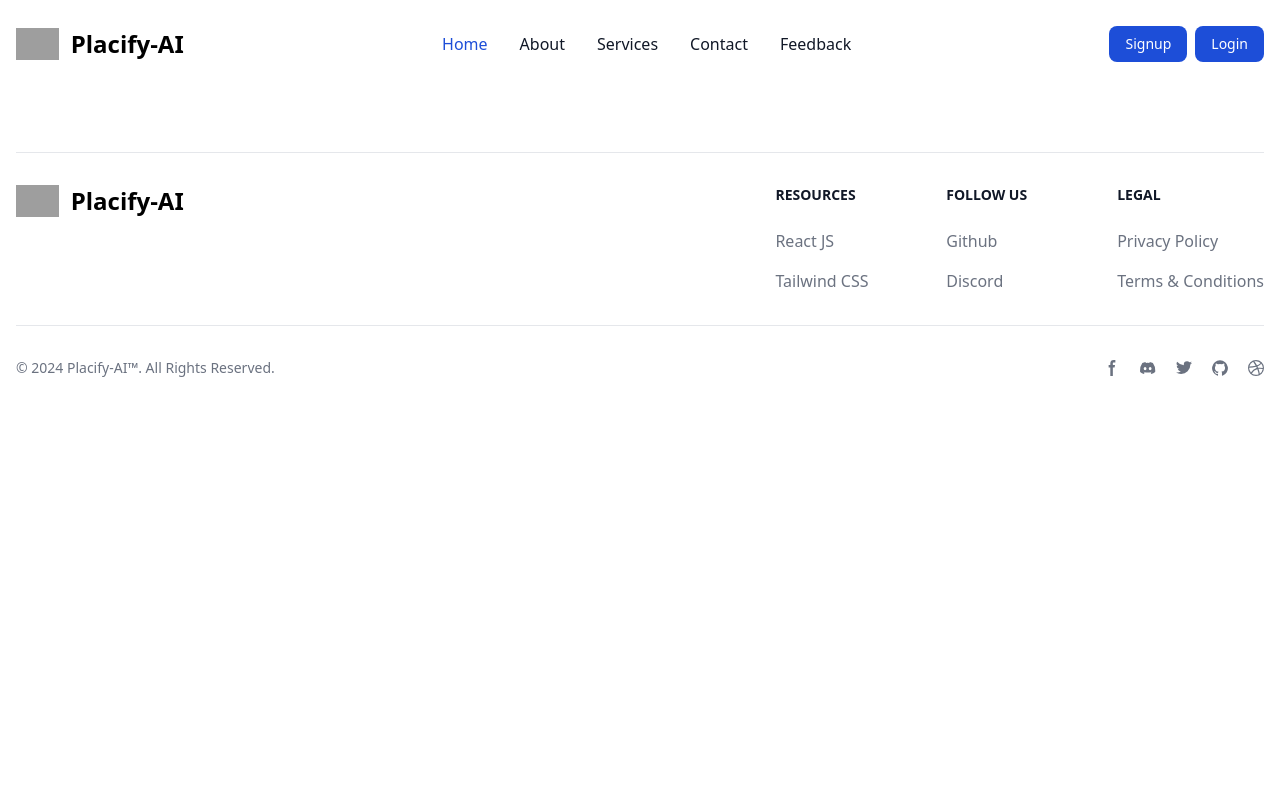
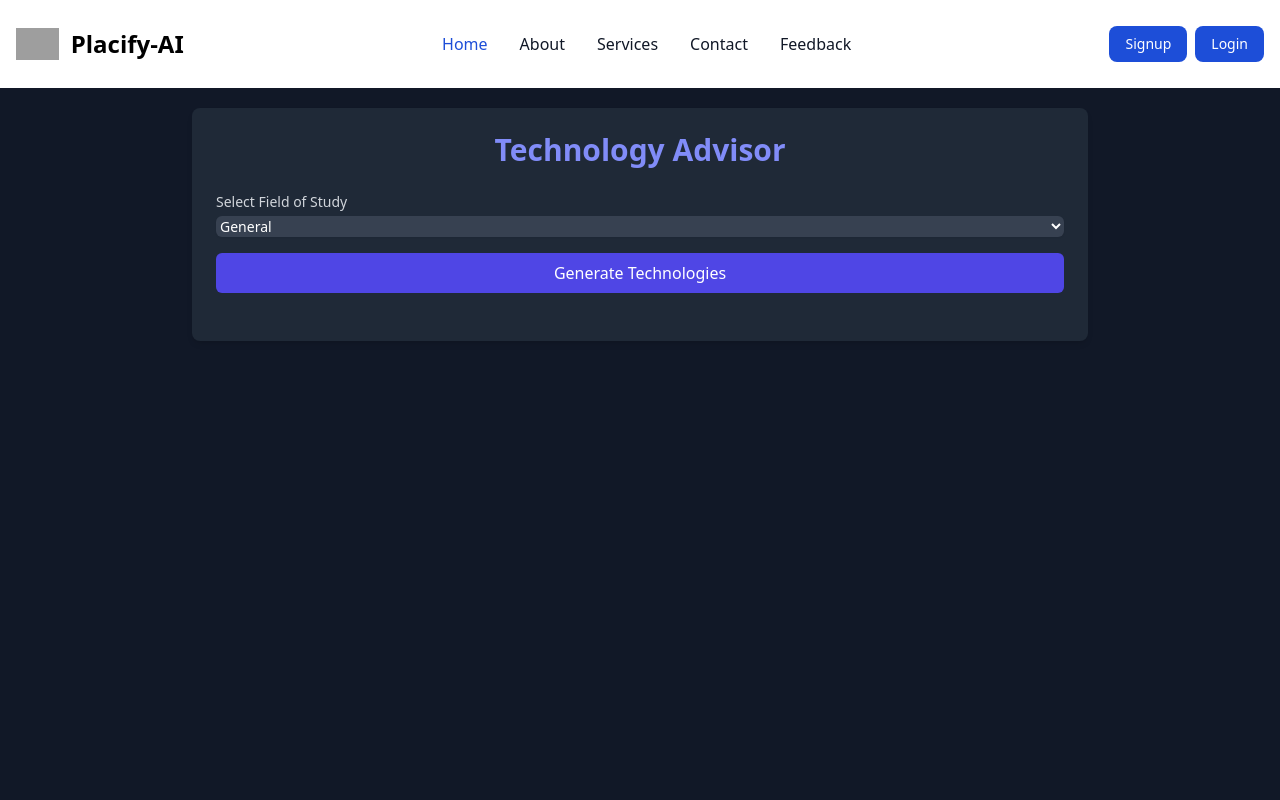
Before and after one commit to PrasunKushwaha/Placify_AI, a React (Vite) app: page /coach in a window 1280 px wide. Shown: the top 800 px of the page. Built offline with nearby package versions, Linux system fonts and the light colour scheme; grey boxes are pictures that could not be loaded.

Commit message:
coach added

```diff
--- a/src/App.jsx
+++ b/src/App.jsx
@@ -6,6 +6,7 @@ import JobInterview from "./JobInterview";
 import LandingPage from "./LandngPage";
 import Navbar from "./Navbar";
 import Quiz from "./Quiz";
+import Coach from "./Coach.jsx";
 
 function App() {
   return(
@@ -18,6 +19,7 @@ function App() {
   <Route path="/feedbackForm" element={<FeedbackForm/>}></Route>
   <Route path="/quiz" element={<Quiz/>}></Route>
   <Route path="/jobInterview" element={<JobInterview/>}></Route>
+  <Route path="/coach" element={<Coach/>}></Route>
 
  </Routes>
   <Footer/>
--- /dev/null
+++ b/src/Coach.jsx
@@ -0,0 +1,108 @@
+import { useState } from "react";
+import axios from "axios";
+import { BiCompass } from "react-icons/bi";
+
+function Coach() {
+  const [field, setField] = useState("general");
+  const [technologies, setTechnologies] = useState([]);
+  const [loading, setLoading] = useState(false);
+  const [technologiesGenerated, setTechnologiesGenerated] = useState(false);
+  const [learningApproaches, setLearningApproaches] = useState({});
+
+  const fields = ["general", "software", "mechanical", "electrical", "civil"];
+
+  async function generateTechnologies(e) {
+    e.preventDefault();
+    setLoading(true);
+
+    try {
+      const response = await axios({
+        url: "https://generativelanguage.googleapis.com/v1beta/models/gemini-pro:generateContent?key=AIzaSyDJm_JZZn8ZWwZIdTistdc33HDb-wY8pqw",
+        method: "post",
+        headers: {
+          'Content-Type': 'application/json'
+        },
+        data: {
+          contents: [{ parts: [{ text: `Generate most used and on demand technologies related to the field of ${field}. The response should be in the following json format: {
+  "technologies": ["Technology1", "Technology2", ...],
+  "learningApproaches": {
+    "Technology1": "Learning approach for Technology1",
+    "Technology2": "Learning approach for Technology2",
+    ...
+  }
+} (do not add anything out of format. KEEP THE RESPONSE IN THE GIVEN FORMAT)` }] }]
+        }
+      });
+
+      console.log(response.data); // Log the response to check the structure
+
+      const generatedContent = response.data.candidates[0].content.parts[0].text;
+      const parsedContent = JSON.parse(generatedContent);
+
+      setTechnologies(parsedContent.technologies);
+      setLearningApproaches(parsedContent.learningApproaches);
+      setLoading(false);
+      setTechnologiesGenerated(true);
+    } catch (error) {
+      console.error("Error generating technologies:", error);
+      setLoading(false);
+    }
+  }
+
+  return (
+    <div className="min-h-screen p-5 text-white bg-gray-900">
+      <div className="max-w-4xl p-6 mx-auto bg-gray-800 rounded-lg shadow-md animate__animated animate__fadeIn">
+        <h1 className="mb-6 text-3xl font-extrabold text-center text-indigo-400">Technology Advisor</h1>
+        <form onSubmit={generateTechnologies} className="mb-6 space-y-4">
+          <div className="flex flex-col">
+            <label htmlFor="field" className="block text-sm font-medium text-gray-300">
+              Select Field of Study
+            </label>
+            <select
+              id="field"
+              value={field}
+              onChange={(e) => setField(e.target.value)}
+              className="block w-full mt-1 text-white bg-gray-700 border-gray-600 rounded-md shadow-sm focus:border-indigo-500 focus:ring-indigo-500 sm:text-sm"
+            >
+              {fields.map((fieldOption) => (
+                <option key={fieldOption} value={fieldOption}>
+                  {fieldOption.charAt(0).toUpperCase() + fieldOption.slice(1)}
+                </option>
+              ))}
+            </select>
+          </div>
+          <button
+            type="submit"
+            className="w-full px-4 py-2 text-white bg-indigo-600 rounded-md hover:bg-indigo-700 focus:outline-none focus:ring-2 focus:ring-indigo-500 focus:ring-offset-2 animate__animated animate__pulse"
+            disabled={loading}
+          >
+            Generate Technologies
+          </button>
+        </form>
+        {loading && <BiCompass className="m-auto text-3xl text-indigo-400 animate-spin animate__animated animate__rotateIn" />}
+        {technologiesGenerated && !loading && (
+          <div className="animate__animated animate__fadeIn">
+            <h2 className="text-2xl font-bold text-center text-green-400">Recommended Technologies</h2>
+            <ul className="mt-4 space-y-2">
+              {technologies.map((tech, index) => (
+                <li key={index} className="px-4 py-2 bg-gray-700 rounded-md">
+                  {tech}
+                </li>
+              ))}
+            </ul>
+            <h2 className="mt-6 text-2xl font-bold text-center text-yellow-400">Learning Approaches</h2>
+            <ul className="mt-4 space-y-2">
+              {Object.entries(learningApproaches).map(([tech, approach], index) => (
+                <li key={index} className="px-4 py-2 bg-gray-700 rounded-md">
+                  <strong>{tech}:</strong> {approach}
+                </li>
+              ))}
+            </ul>
+          </div>
+        )}
+      </div>
+    </div>
+  );
+}
+
+export default Coach;
--- a/src/LandngPage.jsx
+++ b/src/LandngPage.jsx
@@ -10,7 +10,7 @@ function LandingPage() {
                 <p className="mb-8 text-xl animate__animated animate__fadeInUp">Your ultimate placement training platform</p>
             </header>
 
-            <div className="grid max-w-screen-xl grid-cols-1 gap-8 mx-auto sm:grid-cols-2">
+            <div className="grid max-w-screen-xl grid-cols-1 gap-8 mx-auto sm:grid-cols-2 lg:grid-cols-3">
                 <div className="animate__animated animate__fadeInLeft animate__delay-1s">
                     <div className="overflow-hidden transition-shadow duration-300 bg-gray-800 rounded-lg shadow-lg hover:shadow-2xl">
                         <img src="https://via.placeholder.com/400x200" alt="Quiz Generator" className="object-cover w-full h-48"/>
@@ -22,7 +22,7 @@ function LandingPage() {
                     </div>
                 </div>
 
-                <div className="animate__animated animate__fadeInRight animate__delay-1s">
+                <div className="animate__animated animate__fadeInUp animate__delay-1s">
                     <div className="overflow-hidden transition-shadow duration-300 bg-gray-800 rounded-lg shadow-lg hover:shadow-2xl">
                         <img src="https://via.placeholder.com/400x200" alt="Job Interview Model" className="object-cover w-full h-48"/>
                         <div className="p-6">
@@ -32,6 +32,17 @@ function LandingPage() {
                         </div>
                     </div>
                 </div>
+
+                <div className="animate__animated animate__fadeInRight animate__delay-1s">
+                    <div className="overflow-hidden transition-shadow duration-300 bg-gray-800 rounded-lg shadow-lg hover:shadow-2xl">
+                        <img src="https://via.placeholder.com/400x200" alt="Coach Model" className="object-cover w-full h-48"/>
+                        <div className="p-6">
+                            <h2 className="mb-4 text-3xl font-bold">Coach Model</h2>
+                            <p className="mb-4">Get personalized coaching to enhance your skills and performance.</p>
+                            <Link to="/coach" className="inline-block px-4 py-2 text-white bg-blue-600 rounded-lg hover:bg-blue-700">Learn More</Link>
+                        </div>
+                    </div>
+                </div>
             </div>
         </div>
     );
--- a/src/Navbar.jsx
+++ b/src/Navbar.jsx
@@ -5,10 +5,10 @@ function Navbar() {
     return (
         <nav className="bg-white border-gray-200 dark:bg-gray-900">
             <div className="flex flex-wrap items-center justify-between max-w-screen-xl p-4 mx-auto">
-                <a href="https://placify-ai.com/" className="flex items-center space-x-3 rtl:space-x-reverse">
+                <Link to="/" className="flex items-center space-x-3 rtl:space-x-reverse">
                     <img src="https://flowbite.com/docs/images/logo.svg" className="h-8" alt="Placify-AI Logo" />
                     <span className="self-center text-2xl font-semibold whitespace-nowrap dark:text-white">Placify-AI</span>
-                </a>
+                </Link>
                 <div className="flex space-x-3 md:order-2 md:space-x-0 rtl:space-x-reverse">
                     <button type="button" className="px-4 py-2 mr-2 text-sm font-medium text-center text-white bg-blue-700 rounded-lg hover:bg-blue-800 focus:ring-4 focus:outline-none focus:ring-blue-300 dark:bg-blue-600 dark:hover:bg-blue-700 dark:focus:ring-blue-800">Signup</button>
                     <button type="button" className="px-4 py-2 text-sm font-medium text-center text-white bg-blue-700 rounded-lg hover:bg-blue-800 focus:ring-4 focus:outline-none focus:ring-blue-300 dark:bg-blue-600 dark:hover:bg-blue-700 dark:focus:ring-blue-800">Login</button>
--- a/src/Quiz.jsx
+++ b/src/Quiz.jsx
@@ -139,7 +139,7 @@ function Quiz() {
                 <option value="civil">Civil Engineering</option>
                 <option value="mech">Mechanical Engineering</option>
                 <option value="electronics">Electronics Engineering</option>
-                <option value="computer">Computer Science</option>
+                <option value="software">Software</option>
               </select>
             </div>
             <div className="w-1/2 pl-2">
```
